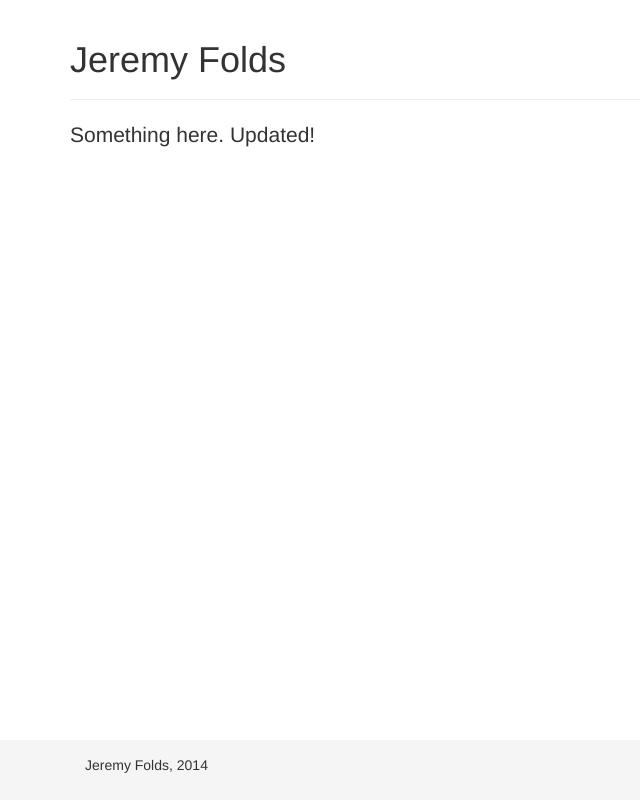
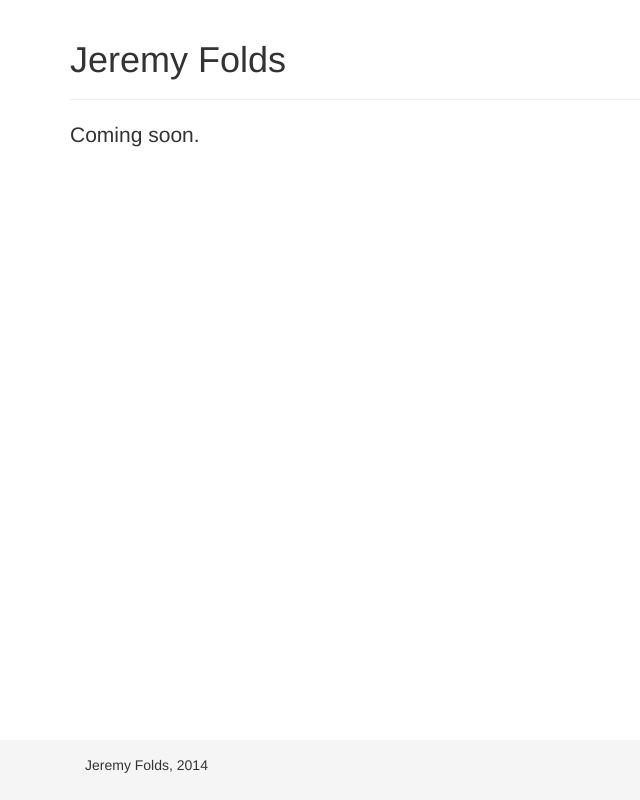
Before and after one commit to jmfolds/finna-be-octo-boo, a website: page index.html in a window 1280 px wide. Shown: the whole page, without its empty margins (0-640 px from the left). Drawn offline with Linux system fonts and the light colour scheme.

Commit message:
testing CNAME

```diff
--- a/index.html
+++ b/index.html
@@ -31,7 +31,7 @@
       <div class="page-header">
         <h1>Jeremy Folds</h1>
       </div>
-      <p class="lead">Something here. Updated!</p>
+      <p class="lead">Coming soon.</p>
     </div>
 
     <footer class="footer">
```
Also changed, not shown: 1 other file.
